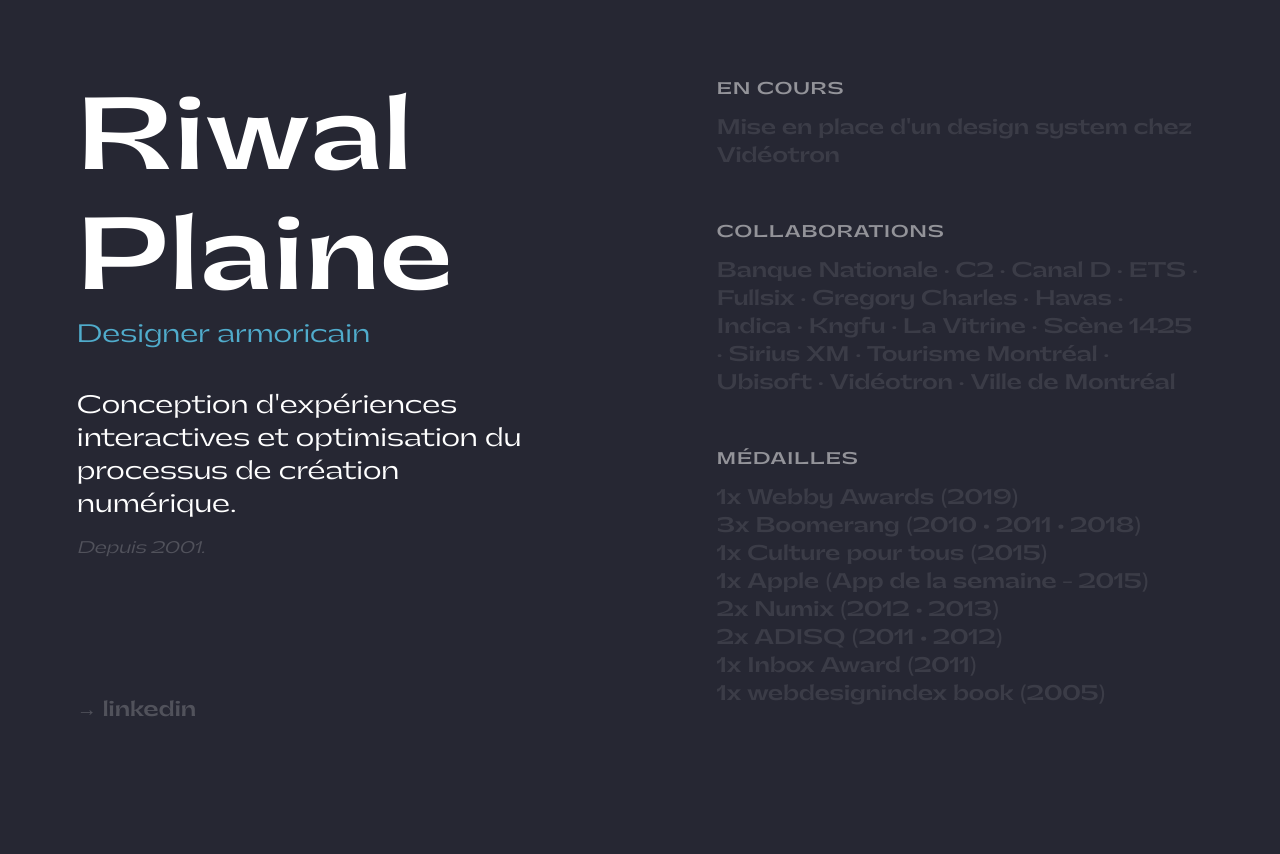
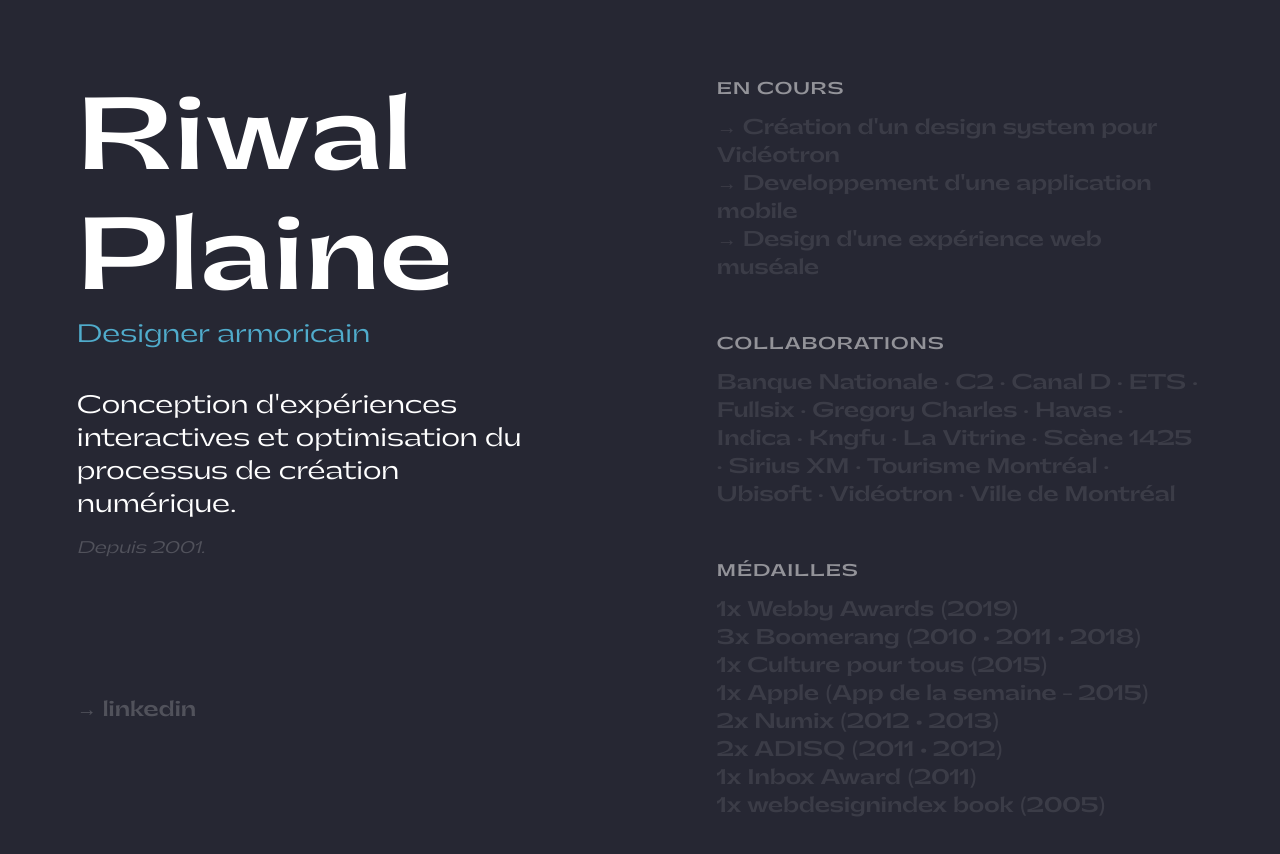
Before and after one commit to riwal/johnriwal, a plain HTML site: page index.html in a window 1280 px wide. Before the commit the page ends 800 px from the top, so only its background shows below. Drawn offline with nearby package versions, Linux system fonts and the light colour scheme.

Commit message:
Update de contenu

```diff
--- a/css/style.css
+++ b/css/style.css
@@ -210,12 +210,7 @@
 .title-bloc {
   padding-bottom: 4vw;}
 }
-/*---------------------------- CURRENT*/
 
-.projects .content-bloc span:not(:last-child):after {
-  content: " · ";
-  color: rgba(255, 255, 255, 0.2);
-}
 
 /*---------------------------- CLIENT*/
 
@@ -225,6 +220,7 @@
 }
 
 /*---------------------------- AWARDS*/
+.projects .content-bloc > span,
 .awards .content-bloc > span {
   display: block;
 }
--- a/index.html
+++ b/index.html
@@ -34,7 +34,9 @@
   <div class="projects">
     <div class="title-bloc">En cours</div>
       <div class="content-bloc">
-          <span>Mise en place d'un design system chez Vidéotron</span>
+          <span>→ Création d'un design system pour Vidéotron</span>
+          <span>→ Developpement d'une application mobile</span>
+          <span>→ Design d'une expérience web muséale</span>
       </div>
   </div>
 
```
